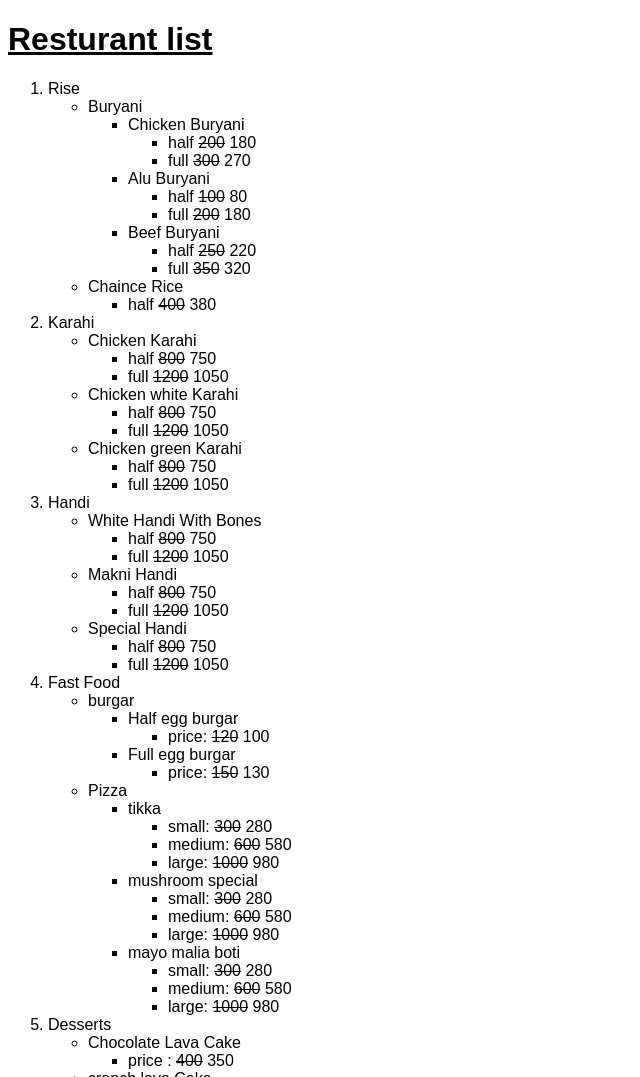
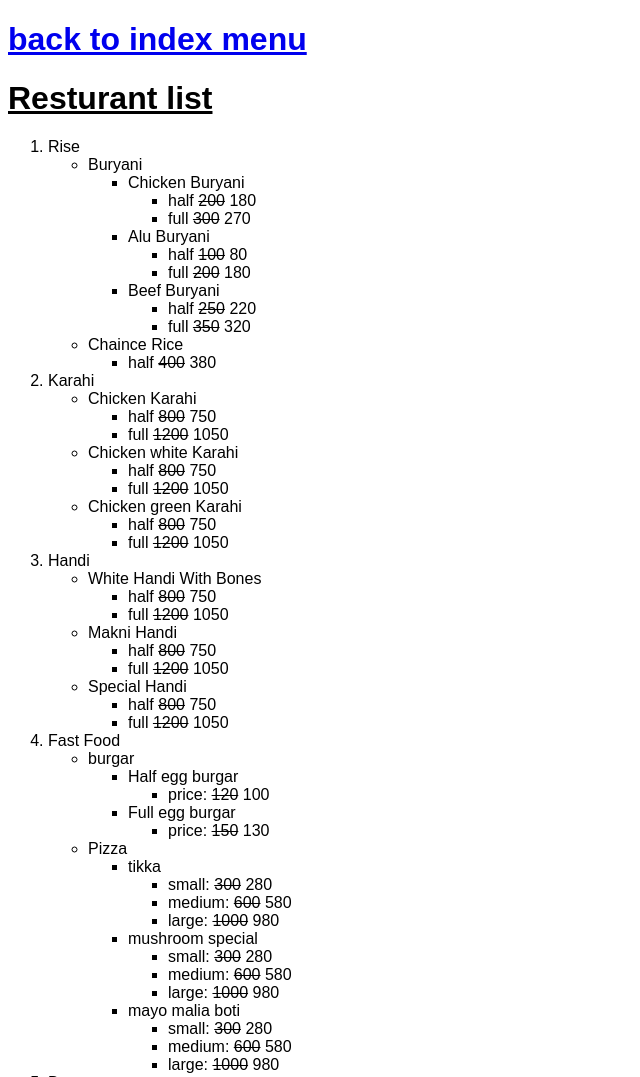
Before and after one commit to muhammadsadoon/saylani-web-and-app-development, a plain HTML site: page assignment_no_2/list.html in a window 1280 px wide. Shown: the top 1077 px of the page, without its empty margins (0-640 px from the left). Drawn offline with Linux system fonts and the light colour scheme.

Commit message:
Update list.html

```diff
--- a/assignment_no_2/list.html
+++ b/assignment_no_2/list.html
@@ -6,6 +6,7 @@
     <title>Document</title>
 </head>
 <body style="font-family: Arial, Helvetica, sans-serif;">
+    <h1><a href="../index.html">back to index menu</a></h1>
     <h1><u>Resturant list</u></h1>
     <ol>
         <li>Rise
```
